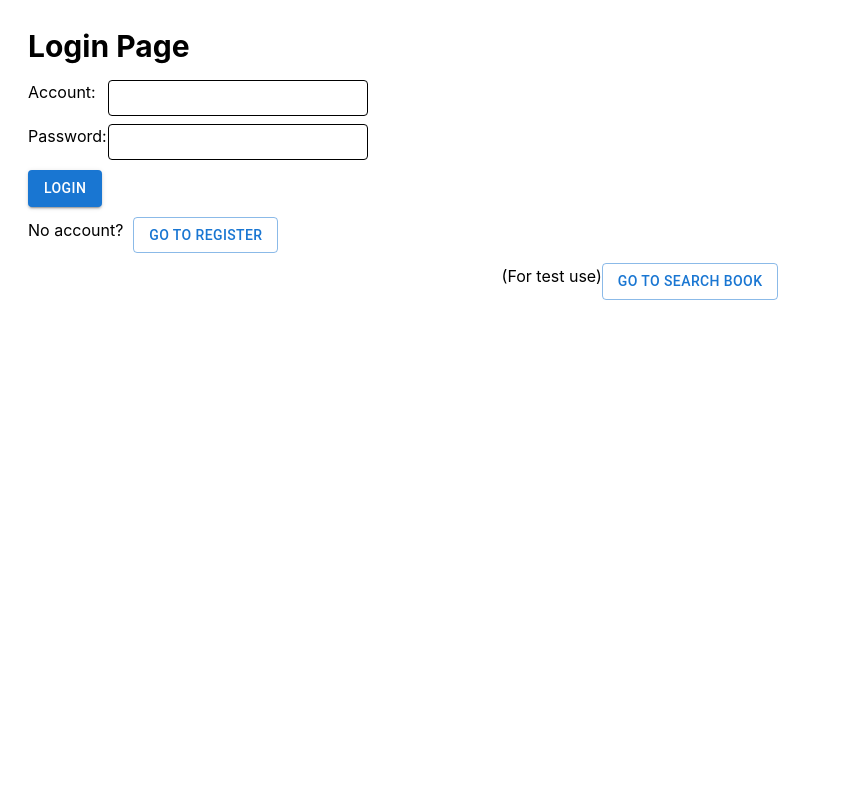
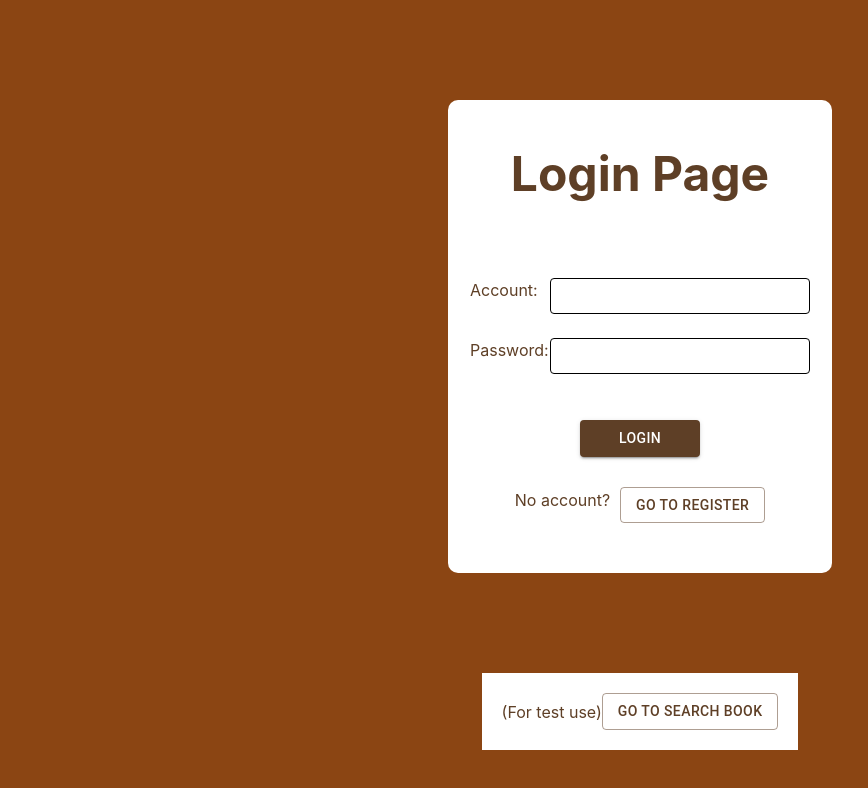
Before and after one commit to peanut0204/SAD_fp, a React (Create React App) app in the folder frontend/: page / in a window 1280 px wide. Shown: the top 788 px of the page, without its empty margins (0-868 px from the left). Built offline with nearby package versions, Linux system fonts and the light colour scheme.

Commit message:
modified style of login, register and searchbook page

```diff
--- a/frontend/src/pages/Login.jsx
+++ b/frontend/src/pages/Login.jsx
@@ -3,7 +3,16 @@ import React, { useState } from 'react';
 // import NumberInputForm from '../components/NumberInputForm';
 import { Link } from 'react-router-dom';
 import { useNavigate } from 'react-router-dom';
+import { createTheme, ThemeProvider } from '@mui/material/styles';
 
+const theme = createTheme({
+  palette: {
+    primary: {
+      main: '#5e3f26',
+    },
+
+  },
+});
 
 function Login() {
   // // This is a example for example API
@@ -62,13 +71,15 @@ function Login() {
 
 
   return (
-    <div className="container mx-auto p-7">
 
-      <h1 className="text-3xl font-bold mb-4">Login Page</h1>
+    <div classname="p-10" style={{ backgroundColor: 'saddlebrown', minHeight: '100vh' , display: 'flex', flexDirection: 'column', justifyContent: 'center', alignItems: 'center', color: '#5e3f26' }}>
+      <ThemeProvider theme={theme}>
+        <div style={{ backgroundColor: 'white', borderRadius: '10px', padding: '50px', width: '30%', marginTop: '50px', marginBottom: '50px', display: 'flex', flexDirection: 'column', alignItems: 'center' }}>
+          <h1 className="text-5xl font-bold mb-20"  >Login Page</h1>
           {/* <NumberInputForm onSubmit={handleFormSubmit} /> */}
           {/* <pre className="mt-4">{JSON.stringify(dataframe, null, 2)}</pre> */}
-      <form onSubmit={handleSubmit}>
-				<div className="flex flex-col">
+          <form onSubmit={handleSubmit}  >
+            <div className="flex flex-col items-center gap-4">
               <label className="flex">
                 <span className="w-20">Account:</span>
                 <input style={{ border: '1px solid black', borderRadius: '4px', padding: '5px' }}
@@ -85,26 +96,31 @@ function Login() {
                   onChange={(e) => setPassword(e.target.value)}
                 />
               </label>
+
+              <Button variant="contained"  type="submit" style={{ marginTop: '30px', width: '120px' }}>Login</Button>
             </div>
-				<Button variant="contained" type="submit" style={{ marginTop: '10px' }}>Login</Button>
           </form>
           {loginFailed && <p style={{ color: 'red' }}>Login failed</p>}
 
-      <div style={{ display: 'flex', alignItems: 'center' }}>
+          <div style={{ marginTop: '20px', display: 'flex', alignItems: 'center' }}>
             <p>No account?</p>
             <Link to="/Register">
               <Button variant="outlined" style={{ marginTop: '10px', marginLeft: '10px' }}>Go to Register</Button>
             </Link>
           </div>
 
-      <div style={{ display: 'flex', alignItems: 'center', justifyContent: 'center'}}>
+
+        </div>
+        <div style={{ display: 'flex', alignItems: 'center', justifyContent: 'center', marginTop: '50px', backgroundColor: 'white', padding: '20px'}}>
           <p>(For test use)</p>
           <Link to={`/SearchBook/1`}> {/* for test use */}
-          <Button variant="outlined" style={{ marginTop: '10px' }}>Go to Search Book</Button>
+            <Button variant="outlined" >Go to Search Book</Button>
           </Link>
         </div>
 
+      </ThemeProvider>
     </div>
+
   );
 }
 
--- a/frontend/src/pages/Register.jsx
+++ b/frontend/src/pages/Register.jsx
@@ -2,6 +2,16 @@ import React, { useState } from 'react';
 import Button from '@mui/material/Button';
 import { Link } from 'react-router-dom';
 import { useNavigate } from 'react-router-dom';
+import { createTheme, ThemeProvider } from '@mui/material/styles';
+
+const theme = createTheme({
+	palette: {
+	  primary: {
+		main: '#5e3f26',
+	  },
+
+	},
+  });
 
 function Register() {
 	const [account, setAccount] = useState('');
@@ -14,6 +24,7 @@ function Register() {
 	const [register_err_msg, setRegister_err_msg] = useState('');
 
 	const navigate = useNavigate();
+
 
 	const handleSubmit = async (e) => {
 		e.preventDefault();
@@ -45,11 +56,12 @@ function Register() {
 		}
 	};
 	return (
-		<div className="container mx-auto p-7">
-
-			<h1 className="text-3xl font-bold mb-4">Register Page</h1>
+		<div classname="p-10" style={{ backgroundColor: 'saddlebrown', minHeight: '100vh' , display: 'flex', flexDirection: 'column', justifyContent: 'center', alignItems: 'center', color: '#5e3f26' }}>
+			<ThemeProvider theme={theme}>
+			<div style={{ backgroundColor: 'white', borderRadius: '10px', padding: '50px', width: '30%', marginTop: '50px', marginBottom: '50px', display: 'flex', flexDirection: 'column', alignItems: 'center' }}>
+				<h1 className="text-5xl font-bold mb-10" >Register Page</h1>
 				<form onSubmit={handleSubmit}>
-				<div className="flex flex-col">
+					<div className="flex flex-col items-center gap-4">
 						<label className="flex">
 							<span className="w-20">Account:</span>
 							<input style={{ border: '1px solid black', borderRadius: '4px', padding: '5px' }}
@@ -99,19 +111,21 @@ function Register() {
 								onChange={(e) => setBirthday(e.target.value)}
 							/>
 						</label>
+
+					<Button variant="contained" type="submit" style={{ marginTop: '10px' }}>Register</Button>
 					</div>
-				<Button variant="contained" type="submit" style={{ marginTop: '10px' }}>Register</Button>
 				</form>
 				{registerFailed && <p style={{ color: 'red' }}>{register_err_msg}</p>}
-
-			<div style={{ display: 'flex', alignItems: 'center' }}>
+				<div style={{ marginTop: '30px', display: 'flex', alignItems: 'center' }}>
 					<p>Already has an account?</p>
 					<Link to="/">
-					<Button variant="outlined" style={{ marginTop: '10px', marginLeft: '10px' }}>Go to Login</Button>
+						<Button variant="outlined" style={{  marginLeft: '10px' }}>Go to Login</Button>
 					</Link>
 
 					</div>
+			</div>
 
+			</ThemeProvider>
 
 		</div>
 	);
--- a/frontend/src/pages/SearchBook.jsx
+++ b/frontend/src/pages/SearchBook.jsx
@@ -2,13 +2,23 @@ import React, { useState } from 'react';
 import { Link, useParams } from 'react-router-dom';
 import Navbar from '../components/Navbar';
 import Button from '@mui/material/Button'; //a prettier button
+import { createTheme, ThemeProvider } from '@mui/material/styles';
 
+const theme = createTheme({
+  palette: {
+    primary: {
+      main: '#5e3f26',
+    },
+
+  },
+});
 
 function SearchBook() {
 	const { memberId } = useParams();
 	const [searchTerm, setSearchTerm] = useState('');
 	const [searchType, setSearchType] = useState('all');
 	const [books, setBooks] = useState([]);
+	const [isSearchClicked, setIsSearchClicked] = useState(false);
 
 	const handleSearch =  async (e) => {
     const response = await fetch('http://127.0.0.1:5000/api/searchbook', {
@@ -20,6 +30,7 @@ function SearchBook() {
 		});
 
 		const data = await response.json();
+		setIsSearchClicked(true);
 		console.log(data);
 		setBooks(data);
 
@@ -27,8 +38,10 @@ function SearchBook() {
 	return (
 		<div >
 			<Navbar memberId={memberId} />
-			<div className="container mx-auto p-4" >
-				<h1 className="text-3xl font-bold mb-4">SearchBook Page</h1>
+			<div classname="p-10" style={{ backgroundColor: 'saddlebrown', minHeight: '100vh' , display: 'flex', flexDirection: 'column', alignItems: 'center', color: '#5e3f26' }}>
+			<ThemeProvider theme={theme}>
+        <div style={{ backgroundColor: 'white', borderRadius: '10px', padding: '50px', width: '90%', marginTop: '50px', marginBottom: '50px', display: 'flex', flexDirection: 'column', alignItems: 'center' }}>
+				<h1 className="text-5xl font-bold mb-4">Search Book Page</h1>
 
 				<div className="flex mb-4 mt-6" style={{display: 'flex', alignItems: 'center'}}>
 					<select class=" bg-gray-50 border border-gray-300 text-gray-900 text-sm rounded-lg focus:ring-blue-500 focus:border-blue-500 block w-[100px] p-2.5 dark:bg-gray-700 dark:border-gray-600 dark:placeholder-gray-400 dark:text-white dark:focus:ring-blue-500 dark:focus:border-blue-500"
@@ -50,9 +63,10 @@ function SearchBook() {
 					<Button variant="contained" style={{ height: '40px' }} onClick={handleSearch} >Search</Button>
 				</div>
 
-				<div>
+
+				{isSearchClicked && <p>{books.length} books found</p>}
 					{books.map((book, index) => (
-						<div key={index} className="p-4 m-2 border rounded">
+						<div key={index} className="p-6 m-2 border rounded" style={{width: '80%'}} >
 							<Link to={`/BookInfo/${memberId}/${book.isbn}`}>
 								<h2 className="text-xl font-bold mb-1">{book.title}</h2>
 							</Link>
@@ -60,10 +74,12 @@ function SearchBook() {
 
 						</div>
 					))}
-				</div>
+
 			</div>
 
 
+    	</ThemeProvider>
+			</div>
 		</div>
 	);
 }
```
Lines whose indentation alone changed are shown as unchanged.
